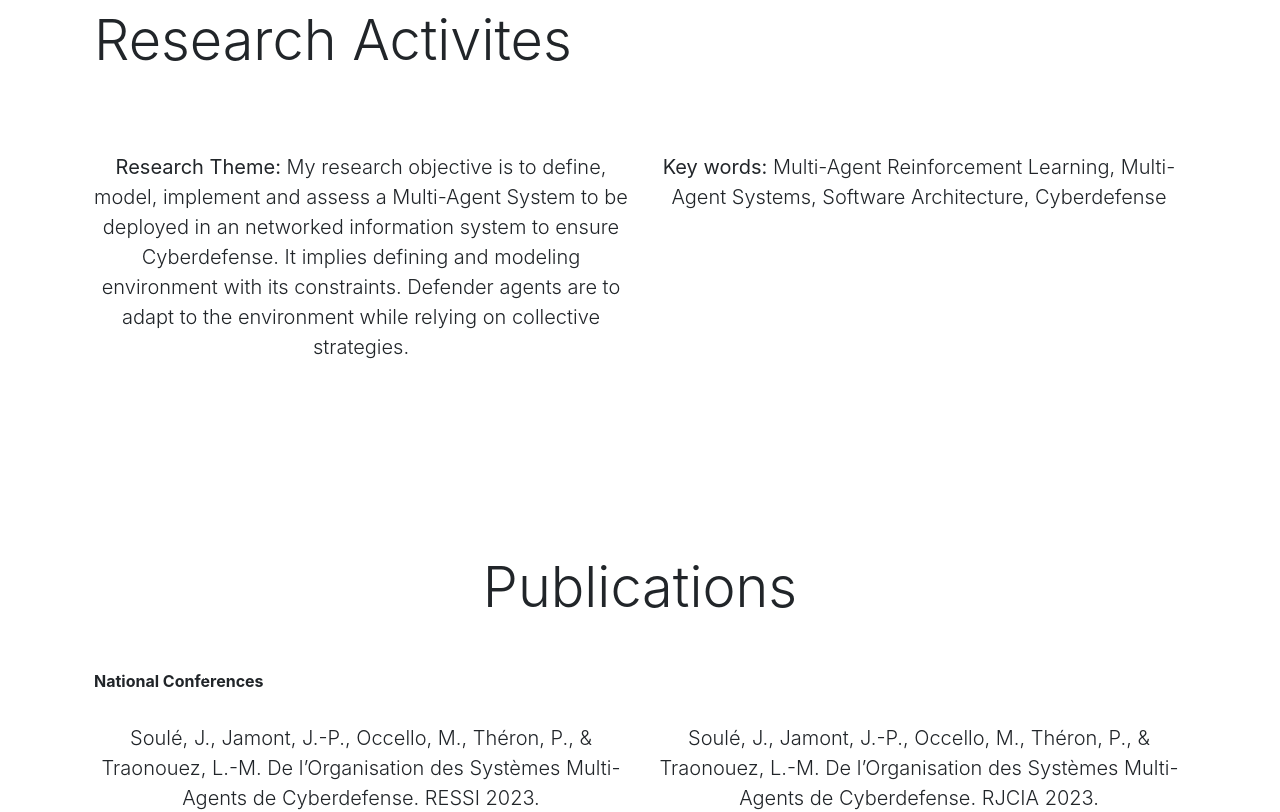
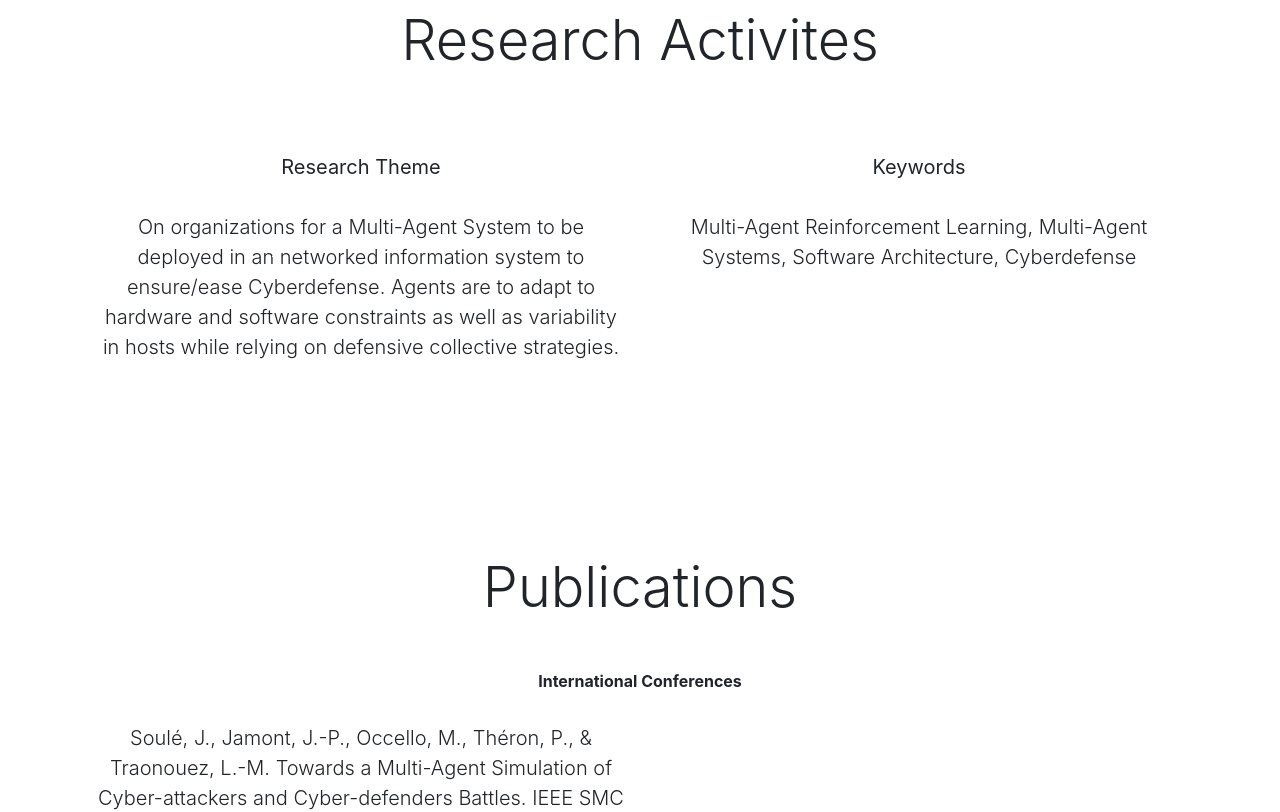
Before and after one commit to julien6/home, a React (Create React App) app: page / in a window 1280 px wide. Shown: the part 1360-2172 px from the top of the page. Built offline with nearby package versions, Linux system fonts and the light colour scheme; no server answers.

Commit message:
minor changes

```diff
--- a/src/components/home/Publications.jsx
+++ b/src/components/home/Publications.jsx
@@ -16,19 +16,18 @@ const Publications = ({ publications }) => {
           </h2>
           <Row>
             <br />
-            <b>National Conferences</b>
+            <b className='text-center'>International Conferences</b>
             {
-              publications.data.national_conference.map((data, index) => {
+              publications.data.international_conference.map((data, index) => {
                 return <Publication key={index} data={data} />
               })
             }
           </Row>
-
-          <br />
-          <b>International Conferences</b>
           <Row>
+            <br />
+            <b className='text-center'>National Conferences</b>
             {
-              publications.data.international_conference.map((data, index) => {
+              publications.data.national_conference.map((data, index) => {
                 return <Publication key={index} data={data} />
               })
             }
--- a/src/components/home/ResearchActivities.jsx
+++ b/src/components/home/ResearchActivities.jsx
@@ -11,7 +11,7 @@ const ResearchActivities = ({ researchActivities }) => {
     <section fluid id="researchActivities" className="section">
       <Container>
         <Jumbotron className="bg-white">
-          <h2 className="display-4 mb-5 text-right">
+          <h2 className="display-4 mb-5 text-center">
             {researchActivities.heading}
           </h2>
           <Row>
--- a/src/components/home/ResearchActivity.jsx
+++ b/src/components/home/ResearchActivity.jsx
@@ -10,7 +10,9 @@ const ResearchActivity = ({ data }) => {
       <div className="pb-5 text-center">
         <p className="lead">
           <br />
-          <b>{data.title}:</b> {data.description}
+          <b className='text-center'>{data.title}</b>
+          <br /><br />
+          {data.description}
         </p>
 
       </div>
--- a/src/editable-stuff/config.js
+++ b/src/editable-stuff/config.js
@@ -140,10 +140,10 @@ const researchActivites = {
   heading: "Research Activites",
   data: [{
     title: "Research Theme",
-    description: "My research objective is to define, model, implement and assess a Multi-Agent System to be deployed in an networked information system to ensure Cyberdefense. It implies defining and modeling environment with its constraints. Defender agents are to adapt to the environment while relying on collective strategies."
+    description: "On organizations for a Multi-Agent System to be deployed in an networked information system to ensure/ease Cyberdefense. Agents are to adapt to hardware and software constraints as well as variability in hosts while relying on defensive collective strategies."
   },
   {
-    title: "Key words",
+    title: "Keywords",
     description: "Multi-Agent Reinforcement Learning, Multi-Agent Systems, Software Architecture, Cyberdefense"
   }]
 }
```
Also changed, not shown: 1 other file (tests, documents, lock files or other folders).
